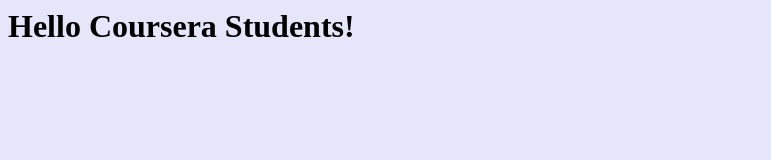
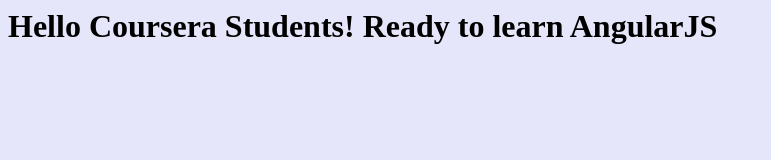
Before and after one commit to paraug/Coursera-test, a plain HTML site: page index.html in a window 1280 px wide. Shown: the whole page, without its empty margins (0-771 px from the left). Drawn offline with Linux system fonts and the light colour scheme.

Commit message:
Next version of web file.

```diff
--- a/index.html
+++ b/index.html
@@ -3,6 +3,6 @@
         <title>Hello Coursera</title>
     </head>
     <body bgcolor="lavender">
-        <h1>Hello Coursera Students!</h1>
+        <h1>Hello Coursera Students! Ready to learn AngularJS</h1>
     </body>
 </html>
```
